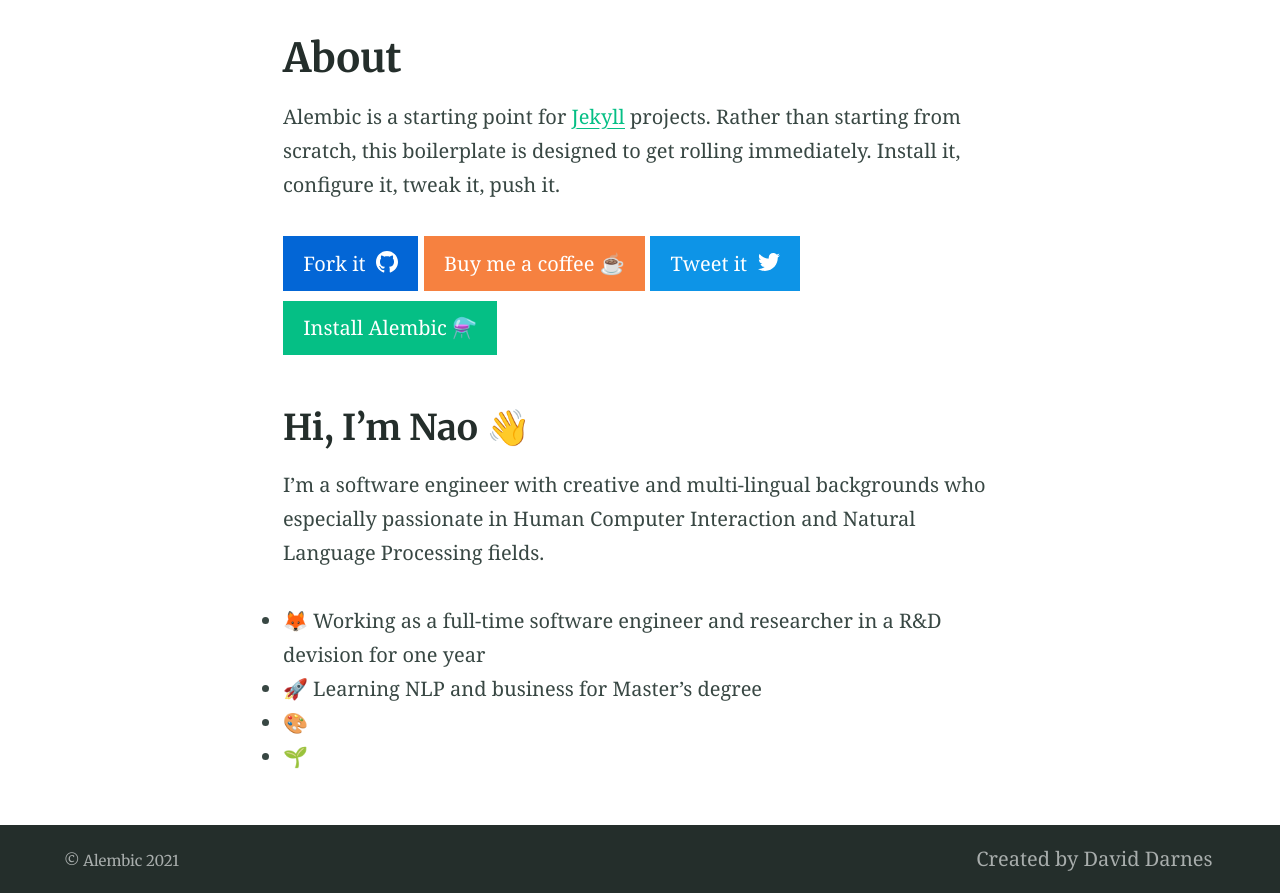
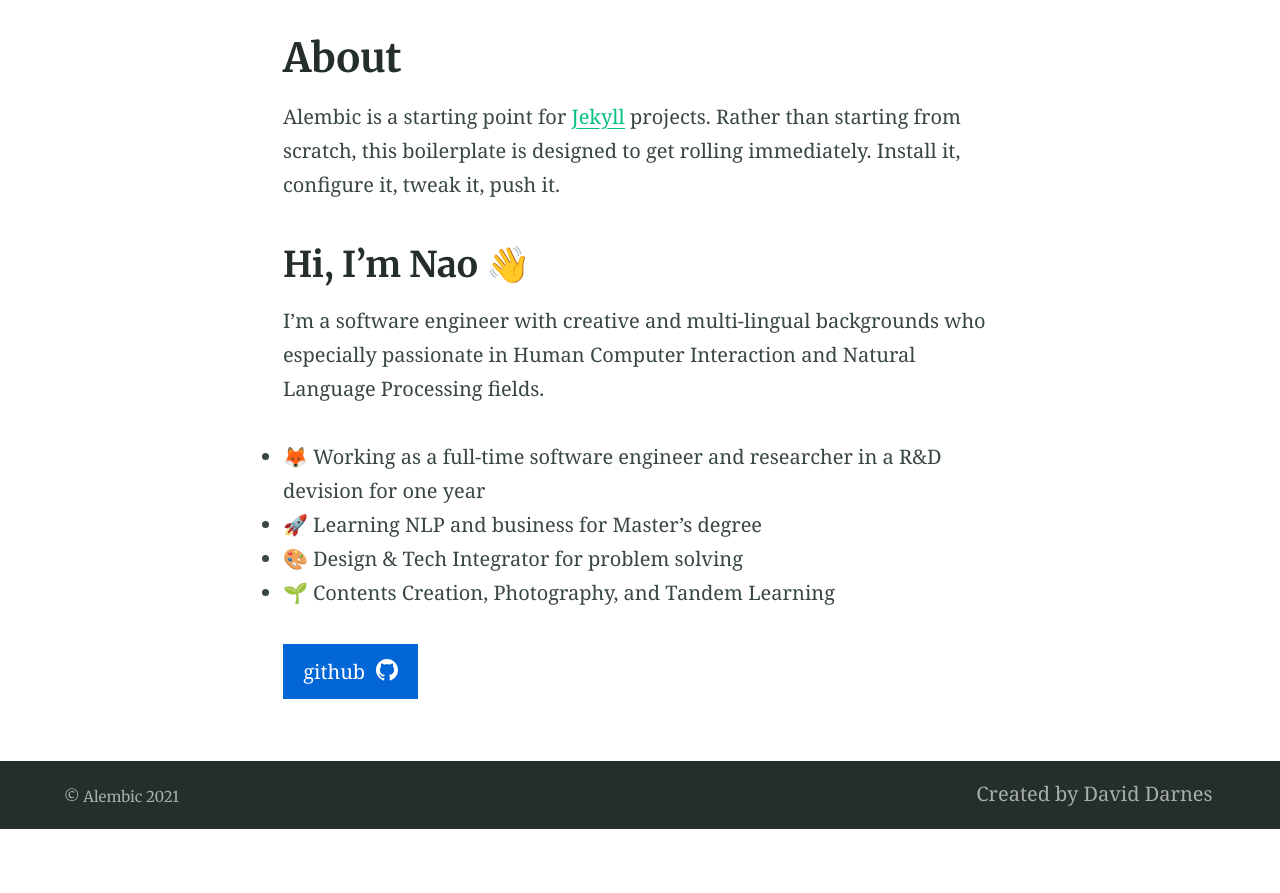
Before and after one commit to NaosFabrik/NaosFabrik.github.io, a Jekyll site: the page built from index.md, in a window 1280 px wide, cut to the strip 412-1305 px from the top of the page. Built offline with Jekyll 4.4.1, drawn with Linux system fonts in a browser that asks for light colours; after the commit the page ends 1241 px from its top, so only the background shows below that.

Commit message:
Update index.md

```diff
--- a/index.md
+++ b/index.md
@@ -9,12 +9,12 @@
 
 Alembic is a starting point for [Jekyll](https://jekyllrb.com/) projects. Rather than starting from scratch, this boilerplate is designed to get rolling immediately. Install it, configure it, tweak it, push it.
 
-{% include button.html text="Fork it" icon="github" link="https://github.com/daviddarnes/alembic" color="#0366d6" %} {% include button.html text="Buy me a coffee ☕️" link="https://buymeacoffee.com/daviddarnes#support" color="#f68140" %} {% include button.html text="Tweet it" icon="twitter" link="https://twitter.com/intent/tweet/?url=https://alembic.darn.es&text=Alembic%20-%20A%20Jekyll%20boilerplate%20theme&via=DavidDarnes" color="#0d94e7" %} {% include button.html text="Install Alembic ⚗️" link="https://github.com/daviddarnes/alembic#installation" %}
-
 ## Hi, I'm Nao 👋
 I'm a software engineer with creative and multi-lingual backgrounds who especially passionate in Human Computer Interaction and Natural Language Processing fields.
 
 - 🦊 Working as a full-time software engineer and researcher in a R&D devision for one year
 - 🚀 Learning NLP and business for Master's degree
-- 🎨
-- 🌱
+- 🎨 Design & Tech Integrator for problem solving
+- 🌱 Contents Creation, Photography, and Tandem Learning
+
+{% include button.html text="github" icon="github" link="https://github.com/NaosFabrik" color="#0366d6" %}
```
